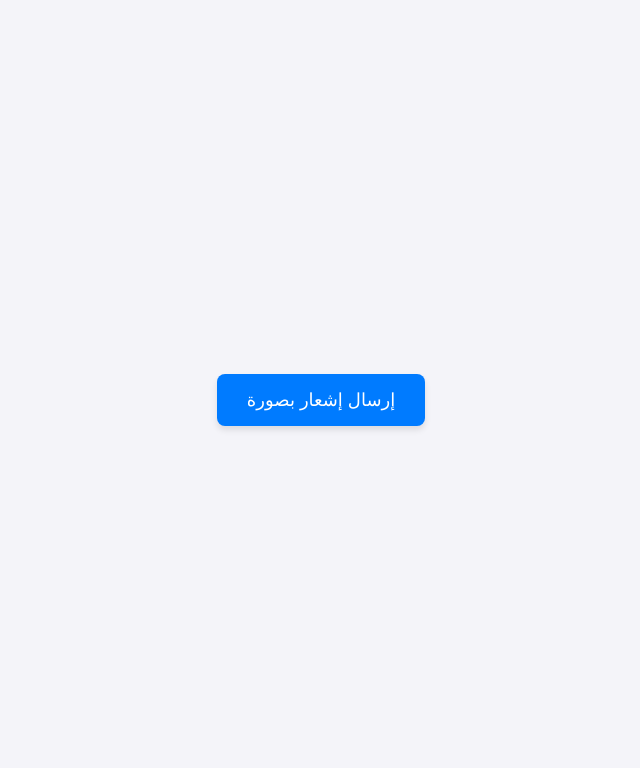
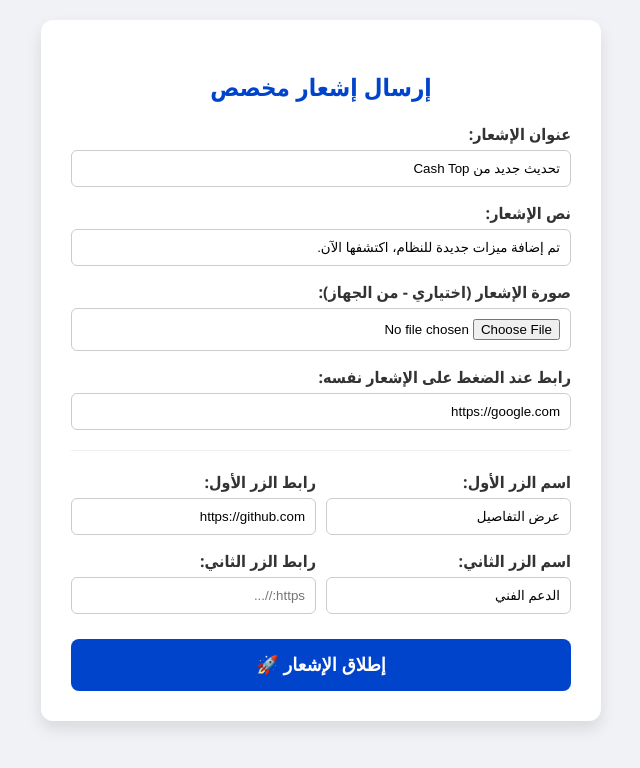
Before and after one commit to homworkhhh76-rgb/cashtoop, a website: page text.html in a window 1280 px wide. Shown: the whole page, without its empty margins (319-959 px from the left). Drawn offline with Linux system fonts and the light colour scheme.

Commit message:
Add files via upload

```diff
--- a/text.html
+++ b/text.html
@@ -3,61 +3,182 @@
 <head>
     <meta charset="UTF-8">
     <meta name="viewport" content="width=device-width, initial-scale=1.0">
-    <title>إشعارات Cash Top</title>
+    <title>لوحة إشعارات Cash Top</title>
     <style>
         body {
-            font-family: Arial, sans-serif;
+            font-family: 'Segoe UI', Tahoma, Geneva, Verdana, sans-serif;
+            background-color: #f0f2f5;
+            margin: 0;
+            padding: 20px;
             display: flex;
             justify-content: center;
-            align-items: center;
-            height: 100vh;
-            background-color: #f4f4f9;
-            margin: 0;
         }
-        button {
-            padding: 15px 30px;
+        .dashboard {
+            background: #fff;
+            padding: 30px;
+            border-radius: 12px;
+            box-shadow: 0 8px 16px rgba(0,0,0,0.1);
+            width: 100%;
+            max-width: 500px;
+        }
+        .dashboard h2 {
+            text-align: center;
+            color: #0044cc; /* لون مقارب لشعار كاش توب */
+            margin-bottom: 20px;
+        }
+        .form-group {
+            margin-bottom: 15px;
+        }
+        .form-group label {
+            display: block;
+            margin-bottom: 5px;
+            font-weight: bold;
+            color: #333;
+        }
+        .form-group input[type="text"], .form-group input[type="file"] {
+            width: 100%;
+            padding: 10px;
+            border: 1px solid #ccc;
+            border-radius: 6px;
+            box-sizing: border-box;
+        }
+        .btn-row {
+            display: flex;
+            gap: 10px;
+        }
+        .btn-row .form-group {
+            flex: 1;
+        }
+        .send-btn {
+            width: 100%;
+            padding: 15px;
             font-size: 18px;
             color: #fff;
-            background-color: #007bff;
+            background-color: #0044cc;
             border: none;
             border-radius: 8px;
             cursor: pointer;
-            box-shadow: 0 4px 6px rgba(0, 0, 0, 0.1);
+            font-weight: bold;
+            margin-top: 10px;
+            transition: background-color 0.3s;
+        }
+        .send-btn:hover {
+            background-color: #003399;
         }
     </style>
 </head>
 <body>
 
-    <button onclick="sendAdvancedNotification()">إرسال إشعار بصورة</button>
+    <div class="dashboard">
+        <h2>إرسال إشعار مخصص</h2>
+
+        <div class="form-group">
+            <label>عنوان الإشعار:</label>
+            <input type="text" id="notifTitle" placeholder="مثال: خصم جديد في المتجر!" value="تحديث جديد من Cash Top">
+        </div>
+
+        <div class="form-group">
+            <label>نص الإشعار:</label>
+            <input type="text" id="notifBody" placeholder="اكتب تفاصيل الإشعار هنا..." value="تم إضافة ميزات جديدة للنظام، اكتشفها الآن.">
+        </div>
+
+        <div class="form-group">
+            <label>صورة الإشعار (اختياري - من الجهاز):</label>
+            <input type="file" id="notifImage" accept="image/*">
+        </div>
+
+        <div class="form-group">
+            <label>رابط عند الضغط على الإشعار نفسه:</label>
+            <input type="text" id="mainUrl" placeholder="https://..." value="https://google.com">
+        </div>
+
+        <hr style="border: 0; border-top: 1px solid #eee; margin: 20px 0;">
+
+        <!-- إعدادات الأزرار الإضافية -->
+        <div class="btn-row">
+            <div class="form-group">
+                <label>اسم الزر الأول:</label>
+                <input type="text" id="btn1Text" placeholder="مثال: عرض التفاصيل" value="عرض التفاصيل">
+            </div>
+            <div class="form-group">
+                <label>رابط الزر الأول:</label>
+                <input type="text" id="btn1Url" placeholder="https://..." value="https://github.com">
+            </div>
+        </div>
+
+        <div class="btn-row">
+            <div class="form-group">
+                <label>اسم الزر الثاني:</label>
+                <input type="text" id="btn2Text" placeholder="مثال: تجاهل" value="الدعم الفني">
+            </div>
+            <div class="form-group">
+                <label>رابط الزر الثاني:</label>
+                <input type="text" id="btn2Url" placeholder="https://...">
+            </div>
+        </div>
+
+        <button class="send-btn" onclick="buildAndSendNotification()">إطلاق الإشعار 🚀</button>
+    </div>
 
     <script>
-        // 1. تسجيل الـ Service Worker عند تحميل الصفحة
+        // تسجيل Service Worker
         if ('serviceWorker' in navigator) {
             navigator.serviceWorker.register('sw.js')
-            .then(() => console.log("تم تسجيل Service Worker بنجاح"))
-            .catch(err => console.error("فشل التسجيل:", err));
+            .then(() => console.log("Service Worker جاهز للروابط والأزرار"))
+            .catch(err => console.error("خطأ:", err));
         }
 
-        // 2. دالة إرسال الإشعار
-        function sendAdvancedNotification() {
-            Notification.requestPermission().then(permission => {
-                if (permission === 'granted') {
-                    // استخدام Service Worker لعرض الإشعار (إلزامي للهواتف)
-                    navigator.serviceWorker.ready.then(registration => {
-                        registration.showNotification("تنبيه من Cash Top 🎉", {
-                            body: "هذا النص الخاص بالإشعار، والصورة موجودة بالأسفل!",
-                            icon: "https://cdn-icons-png.flaticon.com/512/843/843260.png", // الأيقونة الصغيرة
-                            image: "https://images.unsplash.com/photo-1556742049-0cfed4f6a45d?w=500", // الصورة الكبيرة داخل الإشعار
-                            vibrate: [200, 100, 200], // اهتزاز الجهاز (للهواتف)
-                            badge: "https://cdn-icons-png.flaticon.com/512/843/843260.png"
-                        });
-                    });
-                } else {
-                    alert("لم يتم السماح بالإشعارات.");
-                }
+        async function buildAndSendNotification() {
+            // طلب الصلاحية أولاً
+            let permission = Notification.permission;
+            if (permission !== 'granted') {
+                permission = await Notification.requestPermission();
+            }
+
+            if (permission !== 'granted') {
+                alert("يرجى السماح بالإشعارات أولاً!");
+                return;
+            }
+
+            // جلب البيانات من الحقول
+            const title = document.getElementById('notifTitle').value || 'إشعار جديد';
+            const body = document.getElementById('notifBody').value || '';
+            const mainUrl = document.getElementById('mainUrl').value;
+
+            const btn1Text = document.getElementById('btn1Text').value;
+            const btn1Url = document.getElementById('btn1Url').value;
+            const btn2Text = document.getElementById('btn2Text').value;
+            const btn2Url = document.getElementById('btn2Url').value;
+
+            // معالجة الصورة المرفوعة من الجهاز
+            const imageFile = document.getElementById('notifImage').files[0];
+            let imageUrl = null;
+            if (imageFile) {
+                // تحويل الصورة المرفوعة إلى رابط محلي مؤقت لعرضها في الإشعار
+                imageUrl = URL.createObjectURL(imageFile);
+            }
+
+            // تجهيز الأزرار
+            let actions = [];
+            if (btn1Text) actions.push({ action: 'btn1', title: btn1Text });
+            if (btn2Text) actions.push({ action: 'btn2', title: btn2Text });
+
+            // إرسال الإشعار عبر الـ Service Worker
+            navigator.serviceWorker.ready.then(registration => {
+                registration.showNotification(title, {
+                    body: body,
+                    icon: '1000085180.png', // تم استخدام شعارك كأيقونة للإشعار
+                    badge: '1000085180.png', // الأيقونة الصغيرة في شريط الهاتف العلوي
+                    image: imageUrl, // الصورة الكبيرة المستوردة من الجهاز
+                    actions: actions, // الأزرار
+                    data: { // نمرر الروابط هنا ليستخدمها ملف sw.js عند الضغط
+                        mainUrl: mainUrl,
+                        btn1Url: btn1Url,
+                        btn2Url: btn2Url
+                    }
+                });
             });
         }
     </script>
-
 </body>
 </html>
```
